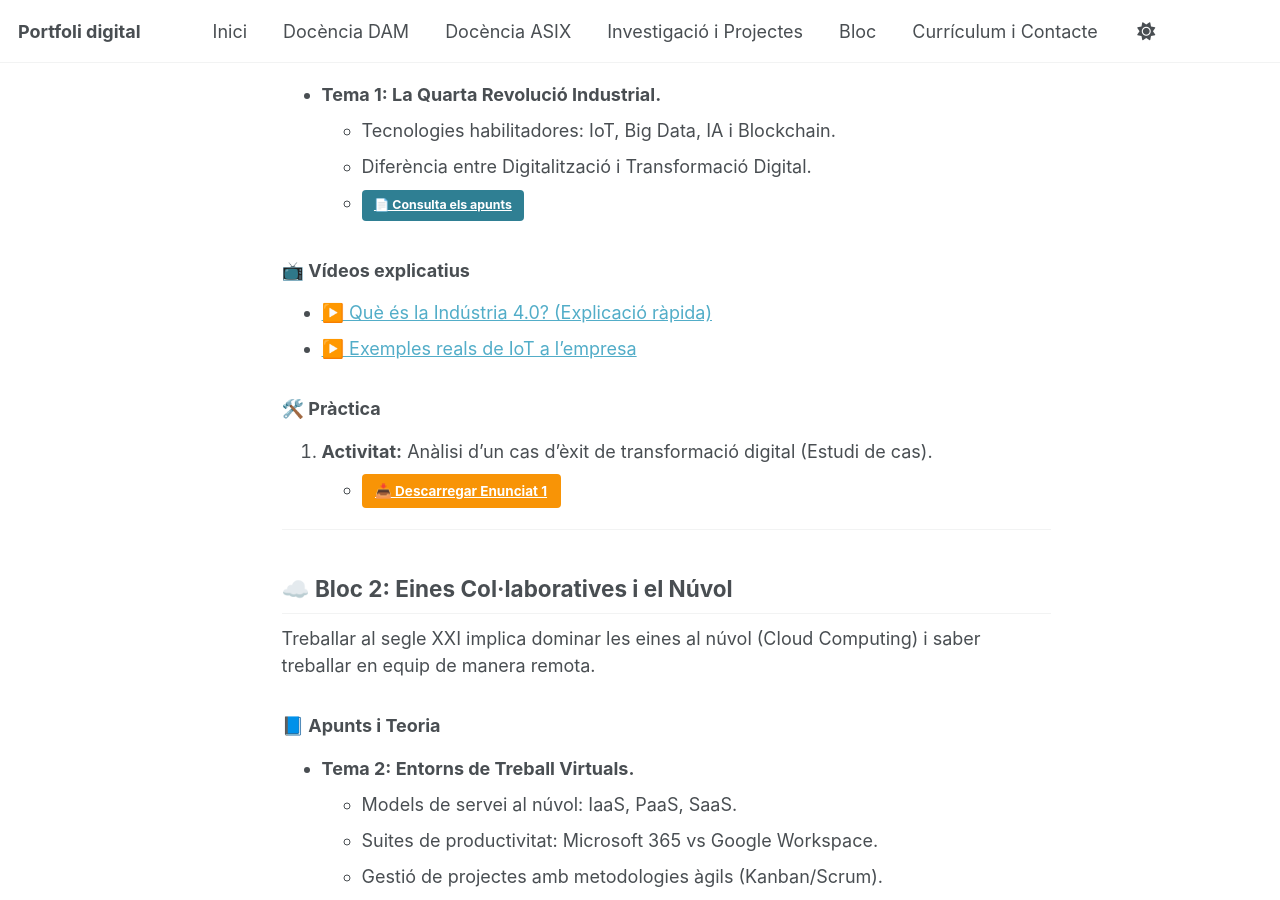
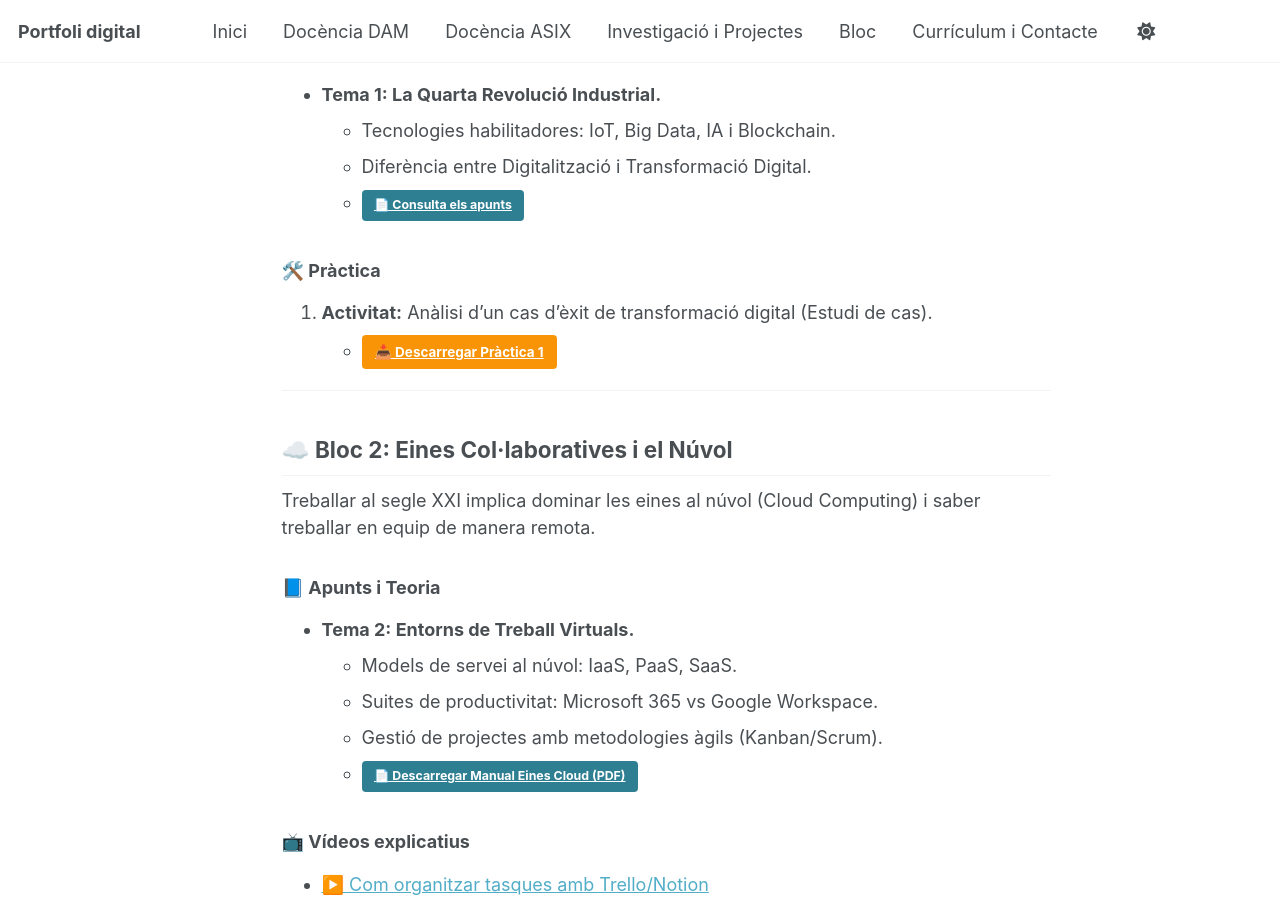
Before and after one commit to oriolgomezdiaz/oriolgomezdiaz.github.io, a Jekyll site: the page built from _pages/docencia/dam-digitalitzacio.md, in a window 1280 px wide and 900 px high, scrolled down 627 px. Built offline with Jekyll 4.4.1, drawn with Linux system fonts in a browser that asks for light colours; a script that is not in the unit is left out.

Commit message:
Modificació pàgina digitalitzacio

```diff
--- a/_pages/docencia/dam-digitalitzacio.md
+++ b/_pages/docencia/dam-digitalitzacio.md
@@ -29,13 +29,9 @@ Introducció a les tecnologies disruptives que estan canviant la manera de produ
     * Diferència entre Digitalització i Transformació Digital.
     * [📄 Consulta els apunts ](https://oriolgomezdiaz.github.io/apunts-digitalitzacio){: .btn .btn--info .btn--small target="_blank"}
 
-### 📺 Vídeos explicatius
-* [▶️ Què és la Indústria 4.0? (Explicació ràpida)](https://youtu.be/VIDEO_ID_1){: target="_blank"}
-* [▶️ Exemples reals de IoT a l'empresa](https://youtu.be/VIDEO_ID_2){: target="_blank"}
-
 ### 🛠️ Pràctica
 1.  **Activitat:** Anàlisi d'un cas d'èxit de transformació digital (Estudi de cas).
-    * [📥 Descarregar Enunciat 1](/files/pdfs/E01-Anàlisi-de-la-Digitalitzacio.pdf){: .btn .btn--warning target="_blank"}
+    * [📥 Descarregar Pràctica 1](/files/pdfs/E01-Anàlisi-de-la-Digitalitzacio.pdf){: .btn .btn--warning target="_blank"}
 
 ---
 
```
